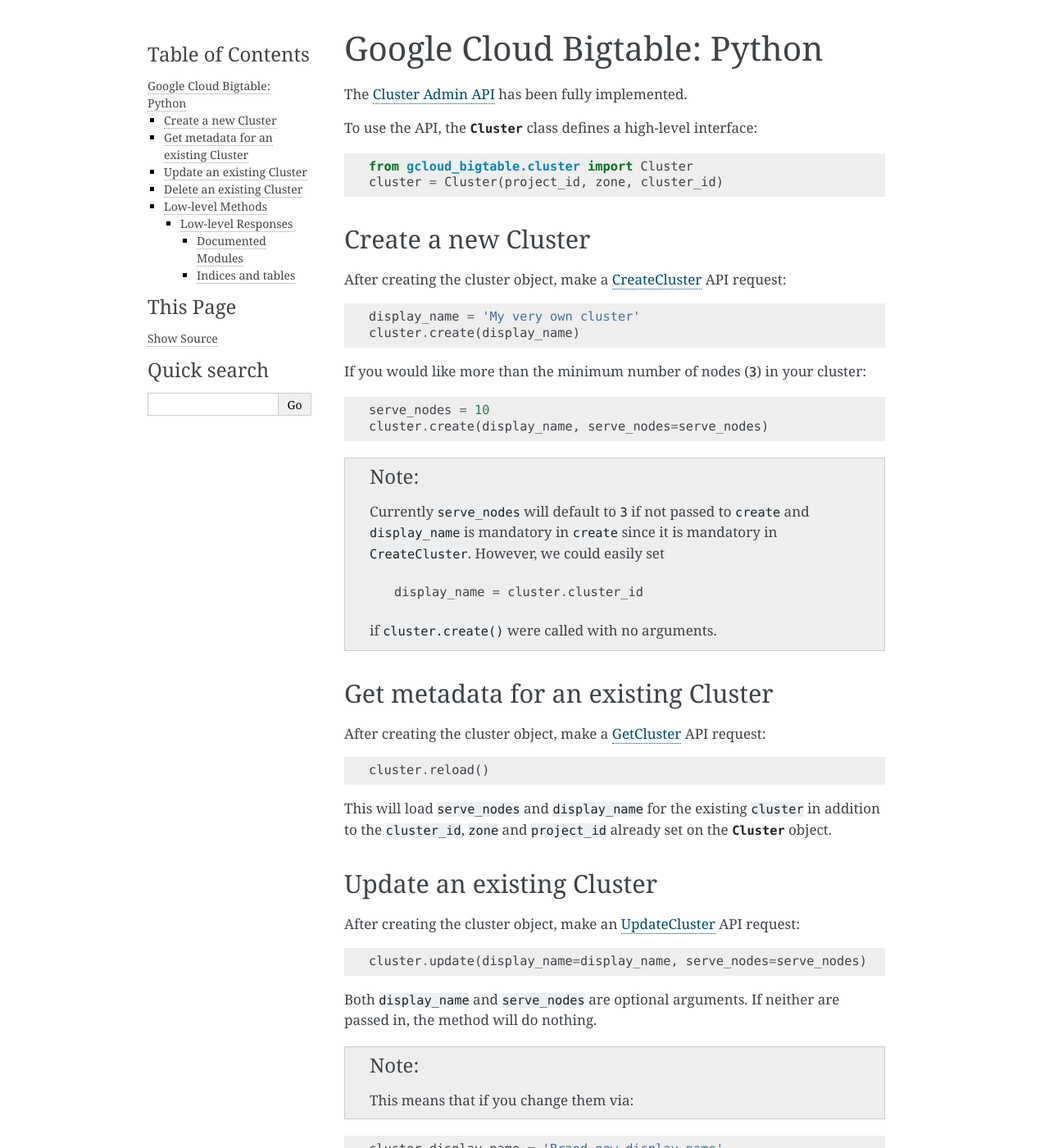
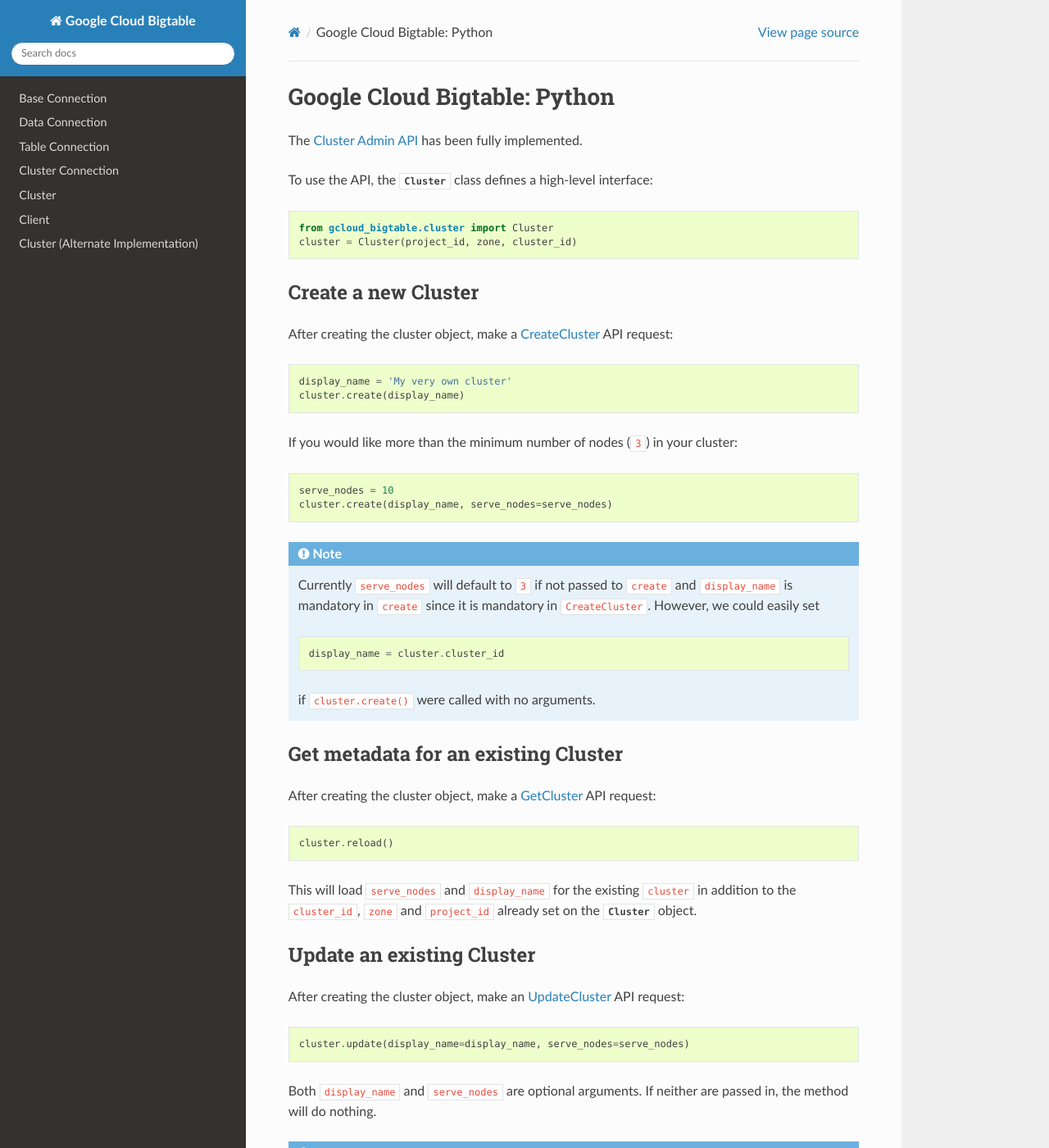
Before and after one commit to dhermes/gcloud-python-bigtable, a Sphinx documentation site: the page built from docs/index.rst, in a window 1280 px wide and 1400 px high. Shown: the whole window at 82% size. Built offline with Sphinx 7.4.7 and the Read the Docs theme 2.0.0, drawn with Linux system fonts in a browser that asks for light colours; some of the changed text lies outside the part shown.

Commit message:
Using the readthedocs theme.

```diff
--- /dev/null
+++ b/docs/cluster-standalone.rst
@@ -0,0 +1,7 @@
+Cluster (Alternate Implementation)
+~~~~~~~~~~~~~~~~~~~~~~~~~~~~~~~~~~
+
+.. automodule:: gcloud_bigtable.cluster_standalone
+  :members:
+  :undoc-members:
+  :show-inheritance:
--- a/docs/conf.py
+++ b/docs/conf.py
@@ -16,6 +16,8 @@
 from pkg_resources import get_distribution
 import sys
 import shlex
+
+import sphinx_rtd_theme
 
 # If extensions (or modules to document with autodoc) are in another directory,
 # add these directories to sys.path here. If the directory is relative to the
@@ -118,7 +120,9 @@
 
 # The theme to use for HTML and HTML Help pages.  See the documentation for
 # a list of builtin themes.
-html_theme = 'alabaster'
+if os.environ.get('READTHEDOCS', None) != 'True':
+    html_theme = 'sphinx_rtd_theme'
+    html_theme_path = [sphinx_rtd_theme.get_html_theme_path()]
 
 # Theme options are theme-specific and customize the look and feel of a theme
 # further.  For a list of options available for each theme, see the
--- a/docs/index.rst
+++ b/docs/index.rst
@@ -159,6 +159,7 @@
    cluster-connection
    cluster
    client
+   cluster-standalone
 
 Indices and tables
 ~~~~~~~~~~~~~~~~~~
```
Also changed, not shown: 1 other file.
